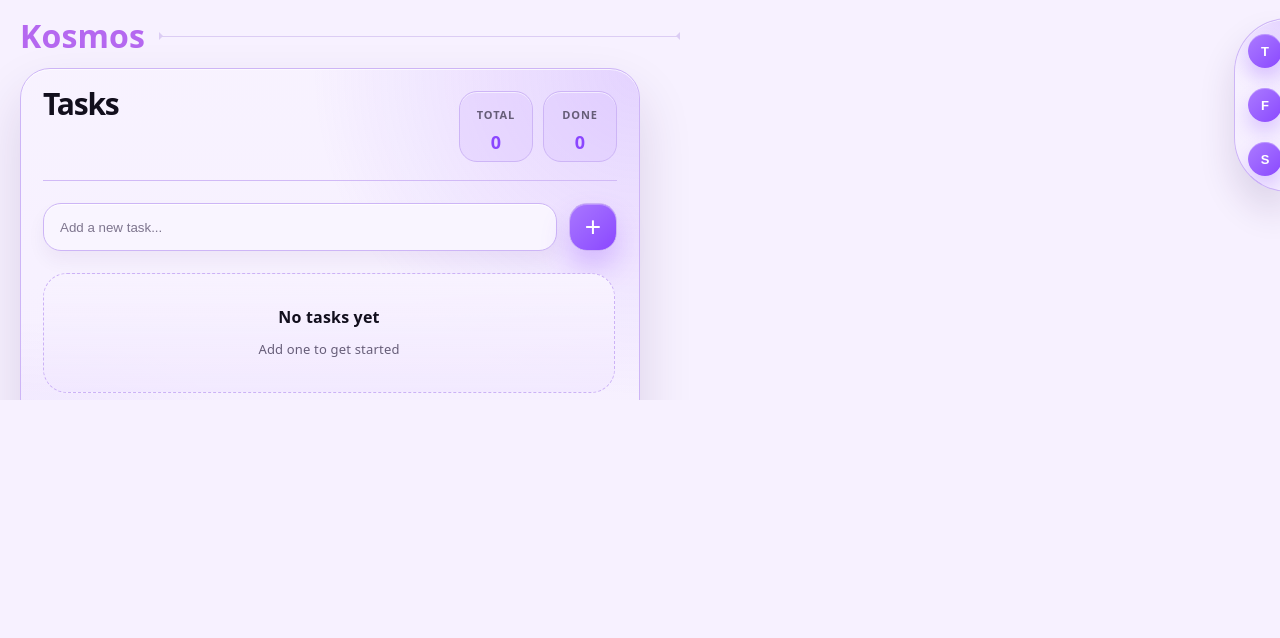
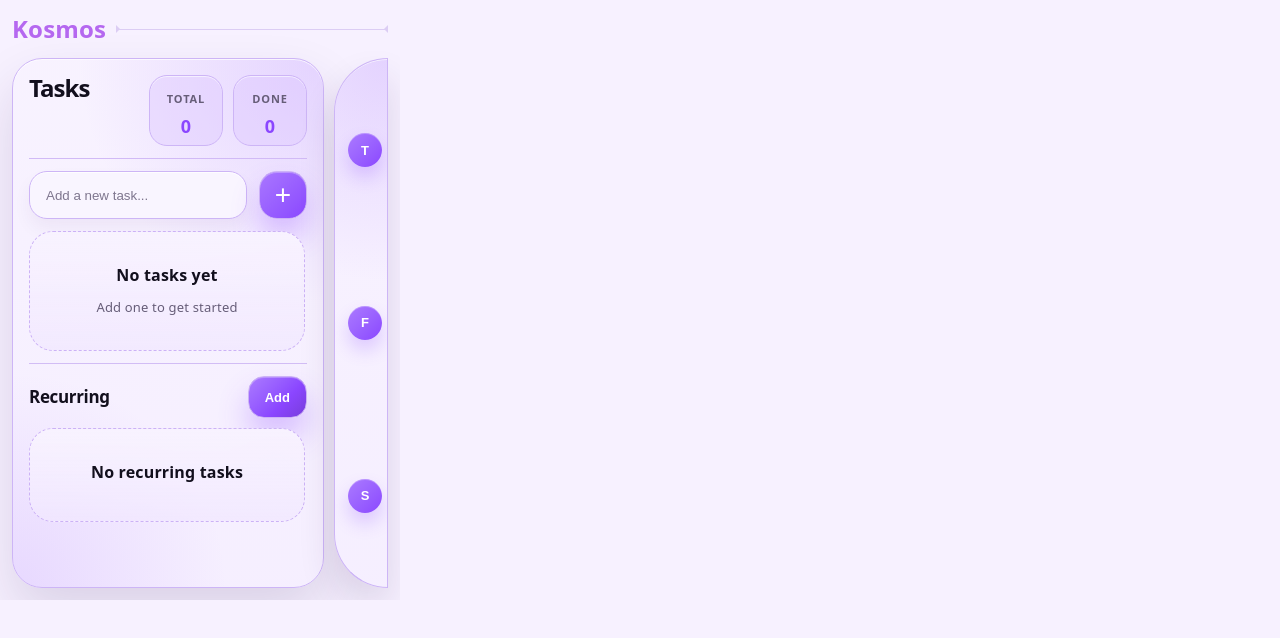
Before and after one commit to HisMonDon/Kosmos, a React (Vite) app: page / in a window 1280 px wide. Shown: the top 638 px of the page. Built offline with nearby package versions, Linux system fonts and the light colour scheme.

Commit message:
refactored dimensions, gtg swimming bye

```diff
--- a/src/App.css
+++ b/src/App.css
@@ -59,26 +59,33 @@
 
 .app-shell {
   width: 100%;
+  height: 100%;
   box-sizing: border-box;
-  padding: 20px;
-  gap: 16px;
+  padding: 12px;
+  gap: 10px;
+  overflow: hidden;
 }
 
 .app-header {
-  gap: 14px;
+  gap: 10px;
+  min-height: 34px;
 }
 
 .brand-title {
-  font-size: 32px;
+  font-size: 24px;
   font-weight: 700;
   color: #b568f0;
   line-height: 1;
 }
 
 .content-row {
-  margin-top: 4px;
-  position: relative;
+  margin-top: 2px;
+  display: grid;
+  grid-template-columns: minmax(0, 1fr) auto;
   align-items: stretch;
+  gap: 10px;
+  min-height: 0;
+  flex: 1;
 }
 
 .hero {
@@ -220,11 +227,11 @@
 }
 
 #spacer {
-  height: 88px;
+  height: 0;
   border-top: 1px solid var(--border);
 
   @media (max-width: 1024px) {
-    height: 48px;
+    height: 0;
   }
 }
 
--- a/src/App.tsx
+++ b/src/App.tsx
@@ -15,14 +15,11 @@ function App() {
           </span>
           <div className="ticks"></div>
         </div>
-        <div className="rowstart">
+        <div className="content-row">
           <TodoList />
-          <div style={{ padding: '20px' }}>
-          </div>
           <Sidebar />
         </div>
       </div>
-      <section id="spacer"></section>
     </>
   )
 }
--- a/src/index.css
+++ b/src/index.css
@@ -1,6 +1,6 @@
 :root {
-  --popup-width: 700px;
-  --popup-height: 400px;
+  --popup-width: 400px;
+  --popup-height: 600px;
 
   --text: #665d78;
   --text-h: #120f1d;
--- a/src/widgets/sidebar.css
+++ b/src/widgets/sidebar.css
@@ -1,15 +1,17 @@
 .sidebar-shell {
-    position: absolute;
-    top: 18px;
-    right: -8px;
+    position: relative;
+    top: 0;
+    right: 0;
     z-index: 6;
     display: flex;
     justify-content: flex-end;
-    align-items: flex-start;
+    align-items: stretch;
 }
 
 .sidebar-tube {
     width: 54px;
+    height: 100%;
+    min-height: 0;
     padding: 10px 8px;
     border: 1px solid color-mix(in srgb, var(--accent) 18%, var(--border));
     border-radius: 999px 0 0 999px;
--- a/src/widgets/todo.css
+++ b/src/widgets/todo.css
@@ -8,8 +8,9 @@
     min-width: 0;
     flex: 1 1 auto;
     margin: 0 auto;
-    min-height: 100%;
-    padding: 22px;
+    min-height: 0;
+    height: 100%;
+    padding: 16px;
     border: 1px solid color-mix(in srgb, var(--accent) 18%, var(--border));
     border-radius: 30px;
     background:
@@ -21,6 +22,10 @@
         inset 0 1px 0 color-mix(in srgb, white 72%, transparent);
     color: var(--text);
     backdrop-filter: blur(14px);
+    overflow: hidden;
+    display: flex;
+    flex-direction: column;
+    gap: 12px;
 }
 
 .todo-header {
@@ -28,14 +33,14 @@
     justify-content: space-between;
     align-items: flex-start;
     gap: 16px;
-    margin-bottom: 22px;
-    padding-bottom: 18px;
+    margin-bottom: 0;
+    padding-bottom: 12px;
     border-bottom: 1px solid color-mix(in srgb, var(--accent) 14%, var(--border));
 }
 
 .todo-header h1 {
     margin: 0;
-    font-size: 30px;
+    font-size: 24px;
     font-weight: 700;
     letter-spacing: -0.04em;
     color: var(--text-h);
@@ -79,7 +84,7 @@
     display: grid;
     grid-template-columns: 1fr auto;
     gap: 12px;
-    margin-bottom: 22px;
+    margin-bottom: 0;
 }
 
 .todo-input-form input,
@@ -171,7 +176,8 @@
 }
 
 .todo-section {
-    margin-bottom: 20px;
+    margin-bottom: 0;
+    min-height: 0;
 }
 
 .todo-list,
@@ -184,7 +190,7 @@
 }
 
 .todo-list {
-    max-height: 230px;
+    max-height: 150px;
     overflow: auto;
     padding-right: 2px;
 }
@@ -271,8 +277,9 @@
 }
 
 .recurring-section {
-    padding-top: 18px;
+    padding-top: 12px;
     border-top: 1px solid color-mix(in srgb, var(--accent) 12%, var(--border));
+    min-height: 0;
 }
 
 .recurring-header {
@@ -280,7 +287,13 @@
     justify-content: space-between;
     align-items: center;
     gap: 16px;
-    margin-bottom: 16px;
+    margin-bottom: 10px;
+}
+
+.recurring-list {
+    max-height: 120px;
+    overflow: auto;
+    padding-right: 2px;
 }
 
 .recurring-header h2 {
```
